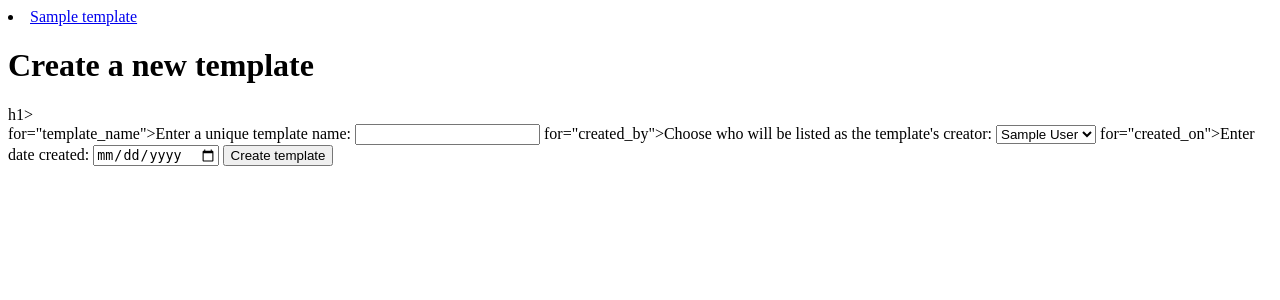
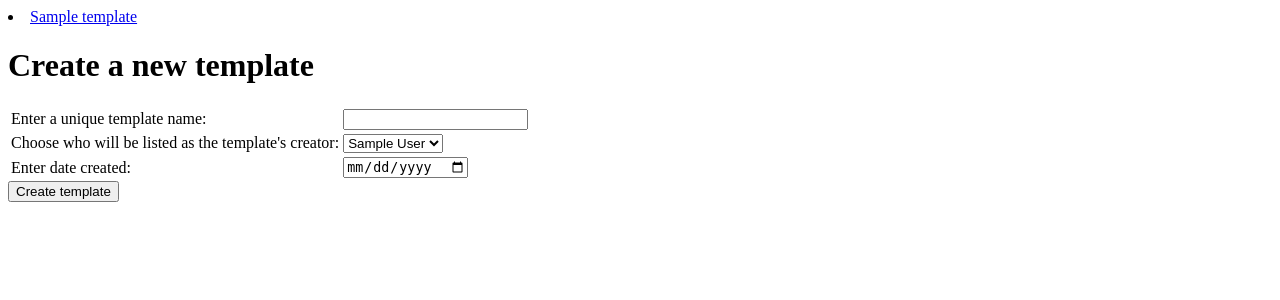
Before and after one commit to annewoosam/dynamic-checklist-generator, a Flask app: template wireframe to simple web/templates/all_templates.html in a window 1280 px wide. Shown: the top 300 px of the page. Run offline with Flask 2, Linux system fonts and the light colour scheme; the template is opened without the code that fills it: values that come from a table or form of the project are taken from there, others are empty; tables that the repository leaves empty hold one stand-in row (values such as "Sample post").

Commit message:
implemented create a template

```diff
--- a/wireframe to simple web/server.py
+++ b/wireframe to simple web/server.py
@@ -47,30 +47,14 @@ def register_user():
         flash('Account created!')
         return render_template('/login.html')
 
-# @app.route('/users')
-# def all_users():
-#     """View all users."""
-
-#     users = crud.get_users()
-
-#     return render_template('all_users.html', users=users)
-
-# @app.route('/users/<user_id>')
-# def user_details(user_id):
-#     """View all users."""
-
-#     user = crud.get_user_by_id(user_id)
-
-#     return render_template('user_details.html', user=user)
-
 # app route for all templates
 @app.route('/templates')
 def all_templates():
     """View all templates."""
 
     templates = crud.get_templates()
-
-    return render_template('all_templates.html', templates=templates)
+    users=crud.get_users()
+    return render_template('all_templates.html', templates=templates, users=users)
 
 # app route for template details
 @app.route('/templates/<template_id>')
@@ -80,6 +64,20 @@ def show_template(template_id):
     template = crud.get_template_by_id(template_id)
     users=crud.get_users()
     return render_template('template_details.html', template=template, users=users)
+
+@app.route('/createtemplate', methods=['POST'])
+def createtemplate():
+    """Create new template."""
+
+    template_name = request.form.get('template_name')
+    created_by = request.form.get('created_by')
+    created_on = request.form.get('created_on')
+
+    crud.create_template(template_name, created_by, created_on)
+    flash('Template created!')
+    templates = crud.get_templates()
+    users=crud.get_users()
+    return render_template('/all_templates.html', templates=templates, users=users)
 
 @app.route('/questions')
 def all_questions():
@@ -95,33 +93,6 @@ def show_question(question_id):
     question = crud.get_question_by_id(question_id)
 
     return render_template('question_details.html', question=question)
-
-@app.route('/createchecklist', methods=['POST'])
-
-def createtemplate():
-    """Create new template."""
-
-    template_name = request.form.get('template_name')
-    created_by = request.form.get('created_by')
-    created_on = request.form.get('created_on')
-
-    crud.create_template(template_name, created_by, created_on)
-    flash('Template created!')
-    templates = crud.get_templates()
-    return render_template('/all_templates.html', templates=templates)
-
-def createchecklist():
-    """Create new checklist."""
-
-    preparer = request.form.get('preparer')
-    reviewer = request.form.get('reviewer')
-    who_for = request.form.get('who_for')
-    time_frame = request.form.get('time_frame')
-
-    crud.create_checklist(preparer, reviewer, who_for, time_frame)
-    flash('Checklist created!')
-    checklists = crud.get_checklists()
-    return render_template('/all_checklists.html', checklists=checklists)
 
 # app route for all checklists
 @app.route('/checklists')
@@ -139,6 +110,20 @@ def show_checklist(checklist_id):
     users=crud.get_users()
     return render_template('checklist_details.html', checklist=checklist, user=users)
 
+@app.route('/createchecklist', methods=['POST'])
+def createchecklist():
+    """Create new checklist."""
+
+    preparer = request.form.get('preparer')
+    reviewer = request.form.get('reviewer')
+    who_for = request.form.get('who_for')
+    time_frame = request.form.get('time_frame')
+
+    crud.create_checklist(preparer, reviewer, who_for, time_frame)
+    flash('Checklist created!')
+    checklists = crud.get_checklists()
+    return render_template('/all_checklists.html', checklists=checklists)
+
 @app.route('/answers')
 def all_answers():
     """View all answers."""
@@ -149,7 +134,7 @@ def all_answers():
 
 @app.route('/answers/<answer_id>')
 def show_answer(answer_id):
-  #Show details on a particular answer.
+  # Show details on a particular answer.
     answer = crud.get_answer_by_id(answer_id)
 
     return render_template('answer_details.html', answer=answer)
--- a/wireframe to simple web/templates/all_templates.html
+++ b/wireframe to simple web/templates/all_templates.html
@@ -12,22 +12,36 @@
 {% endfor %}
   </ul>
 
- <h1>Create a new template</h1>h1>
- <form action="createtemplate" method="post">
+ <h1>Create a new template</h1>
+ <div>
+<form action="createtemplate" method="POST">
+<table>
+	<tr>
+		<td><label for="template_name">Enter a unique template name:</label></td>
+		<td><input type="text" id="template name" name="template_name"></td>
+	</tr>
+	<tr>
+		<td><label for="created_by">Choose who will be listed as the template's creator:</label></td>
+		<td> <select id="created_by" required>
+			{% for user in users %}
+			<option value= {{ user.user_id }} > {{ user.user_full_name }} </option>
+			{% endfor %}
+		</select>
+		</td>
+	</tr>
 
-<label>for="template_name">Enter a unique template name:</label>
-<input type="text" id="template name" name="template_name">
+	<tr>
+		<td><label for="created_on">Enter date created:</label></td>
+		<td><input type="date" id="created_on" name="created_on"></td>
+	</tr>
 
-<label>for="created_by">Choose who will be listed as the template's creator:</label>
 
-<select id="created_by" required>
-{% for user in users %}
-<option value={{ user.user_id }} >{{ user.user_full_name }}</option>
-{% endfor %}
-</select>
 
-<label>for="created_on">Enter date created:</label>
-<input type="date" id="created_on" name="created_on">
+</table>
+
 <button type="submit" class="btn btn-primary btns">Create template</button>
- </form>
+
+</form>
+</p></div>
+
 {% endblock body%}
```
Also changed, not shown: 1 other file.
